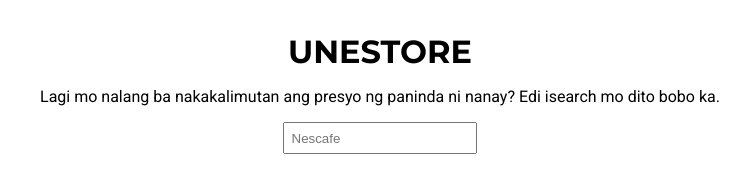
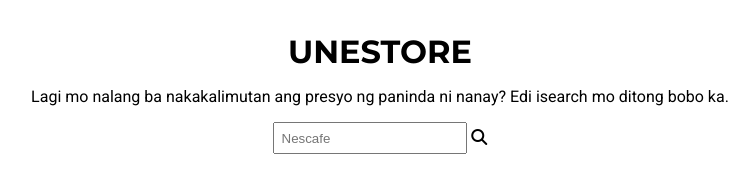
Before and after one commit to ecmrnn/unestore, a plain HTML site: page index.html in a window 1280 px wide. Shown: the whole page, without its empty margins (260-1015 px from the left). Drawn offline with Linux system fonts and the light colour scheme.

Commit message:
Update index.html

```diff
--- a/index.html
+++ b/index.html
@@ -7,14 +7,17 @@
     <title>UneStore</title>
     <!-- Stylesheets -->
     <link rel="stylesheet" href="assets/css/style.css">
+    <!-- Scripts -->
+    <script src="https://kit.fontawesome.com/5a09ba7eb5.js" crossorigin="anonymous"></script>
 </head>
 <body>
     <header class="header">
         <div class="container">
             <h1 class="header__title">Unestore</h1>
-            <p class="header__desc">Lagi mo nalang ba nakakalimutan ang presyo ng paninda ni nanay? Edi isearch mo dito bobo ka.</p>
+            <p class="header__desc">Lagi mo nalang ba nakakalimutan ang presyo ng paninda ni nanay? Edi isearch mo ditong bobo ka.</p>
             <div class="search">
                 <input type="search" name="Search Button" class="btn btn--search" id="srchBtn" placeholder="Nescafe">
+                <i class="fa-solid fa-magnifying-glass"></i>
             </div>
         </div>
     </header>
```
